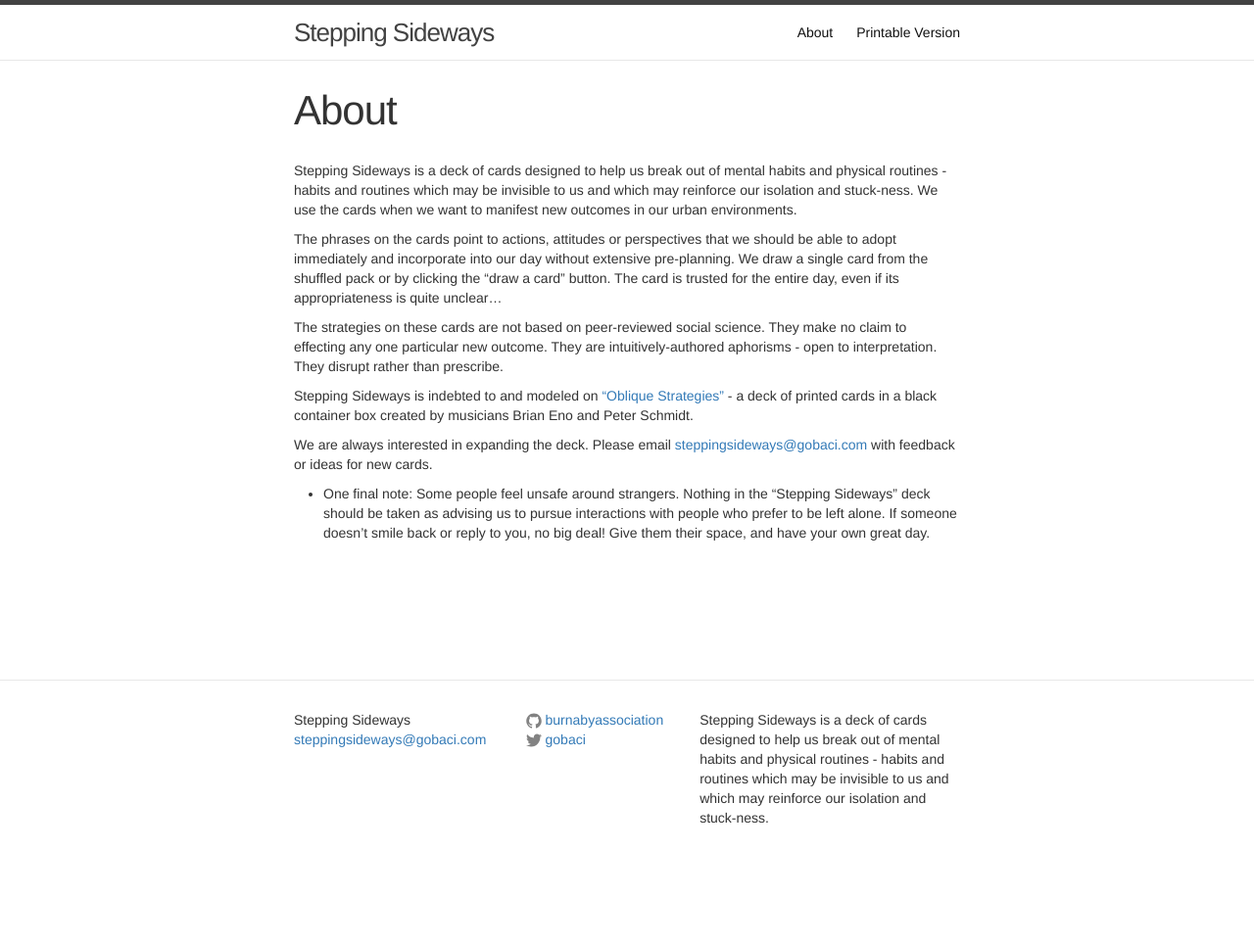
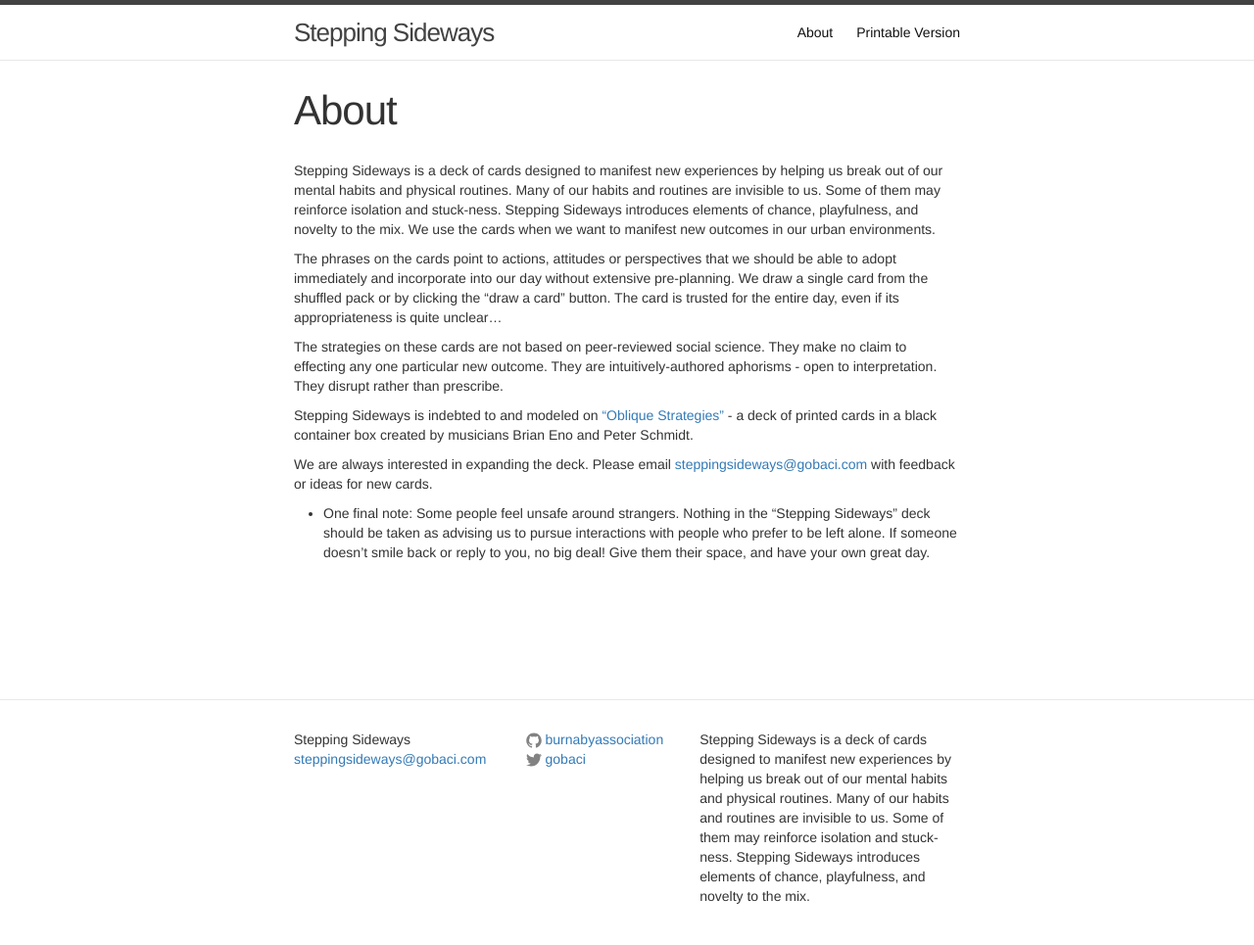
Before and after one commit to steppingsideways/steppingsideways.github.io, a Jekyll site: the page built from about.md, in a window 1280 px wide. Shown: the whole page at 98% size. Built offline with Jekyll 4.4.1, drawn with Linux system fonts in a browser that asks for light colours; nearby versions of some CDN libraries; before the commit the page ends 900 px from its top, so only the background shows below that.

Commit message:
changed site description in footer

```diff
--- a/_config.yml
+++ b/_config.yml
@@ -2,10 +2,7 @@
 title: Stepping Sideways
 email: steppingsideways@gobaci.com
 description: > # this means to ignore newlines until "baseurl:"
-  Stepping Sideways is a deck of cards designed to help us break
-  out of mental habits and physical routines - habits and routines
-  which may be invisible to us and which may reinforce our isolation
-  and stuck-ness.
+  Stepping Sideways is a deck of cards designed to manifest new experiences by helping us break out of our mental habits and physical routines. Many of our habits and routines are invisible to us. Some of them may reinforce isolation and stuck-ness. Stepping Sideways introduces elements of chance, playfulness, and novelty to the mix.
 baseurl: "" # the subpath of your site, e.g. /blog/
 url: "http://www.steppingsideways.com" # the base hostname & protocol for your site
 gitstatic: "https://github.com/steppingsideways/steppingsideways.github.io/blob/master/"
--- a/about.md
+++ b/about.md
@@ -4,7 +4,7 @@
 permalink: /about/
 ---
 
-Stepping Sideways is a deck of cards designed to help us break out of mental habits and physical routines - habits and routines  which may be invisible to us and which may reinforce our isolation and stuck-ness. We use the cards when we want to manifest new outcomes in our urban environments.
+Stepping Sideways is a deck of cards designed to manifest new experiences by helping us break out of our mental habits and physical routines. Many of our habits and routines are invisible to us. Some of them may reinforce isolation and stuck-ness. Stepping Sideways introduces elements of chance, playfulness, and novelty to the mix. We use the cards when we want to manifest new outcomes in our urban environments.
 
 The phrases on the cards point to actions, attitudes or perspectives that we should be able to adopt immediately and incorporate into our day without extensive pre-planning. We draw a single card from the shuffled pack or by clicking the "draw a card" button. The card is trusted for the entire day, even if its appropriateness is quite unclear...
 
```
Also changed, not shown: _posts/2015-02-24-make-friends-with-disorder.md (+2 -1 lines), 4 other files.
